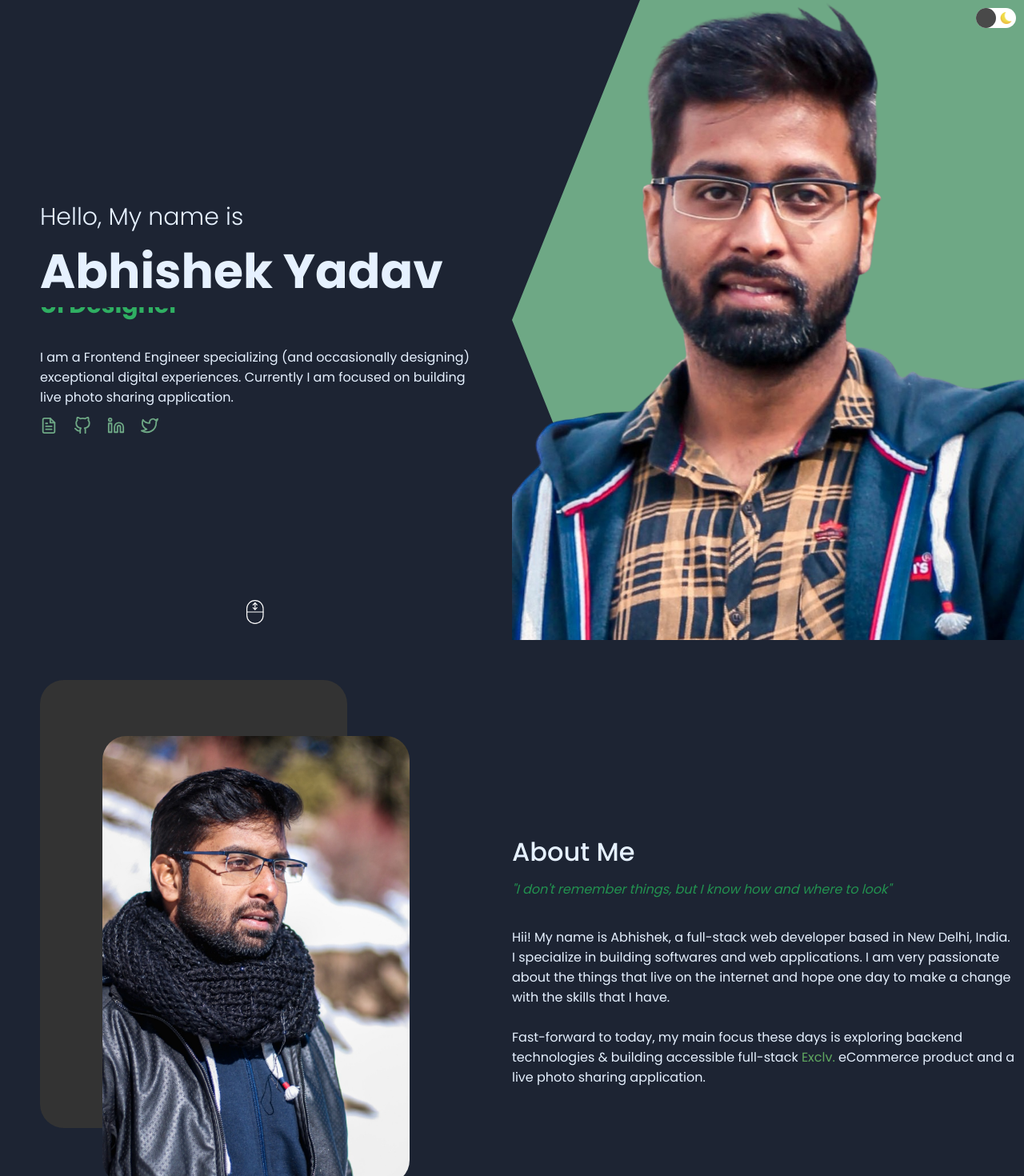
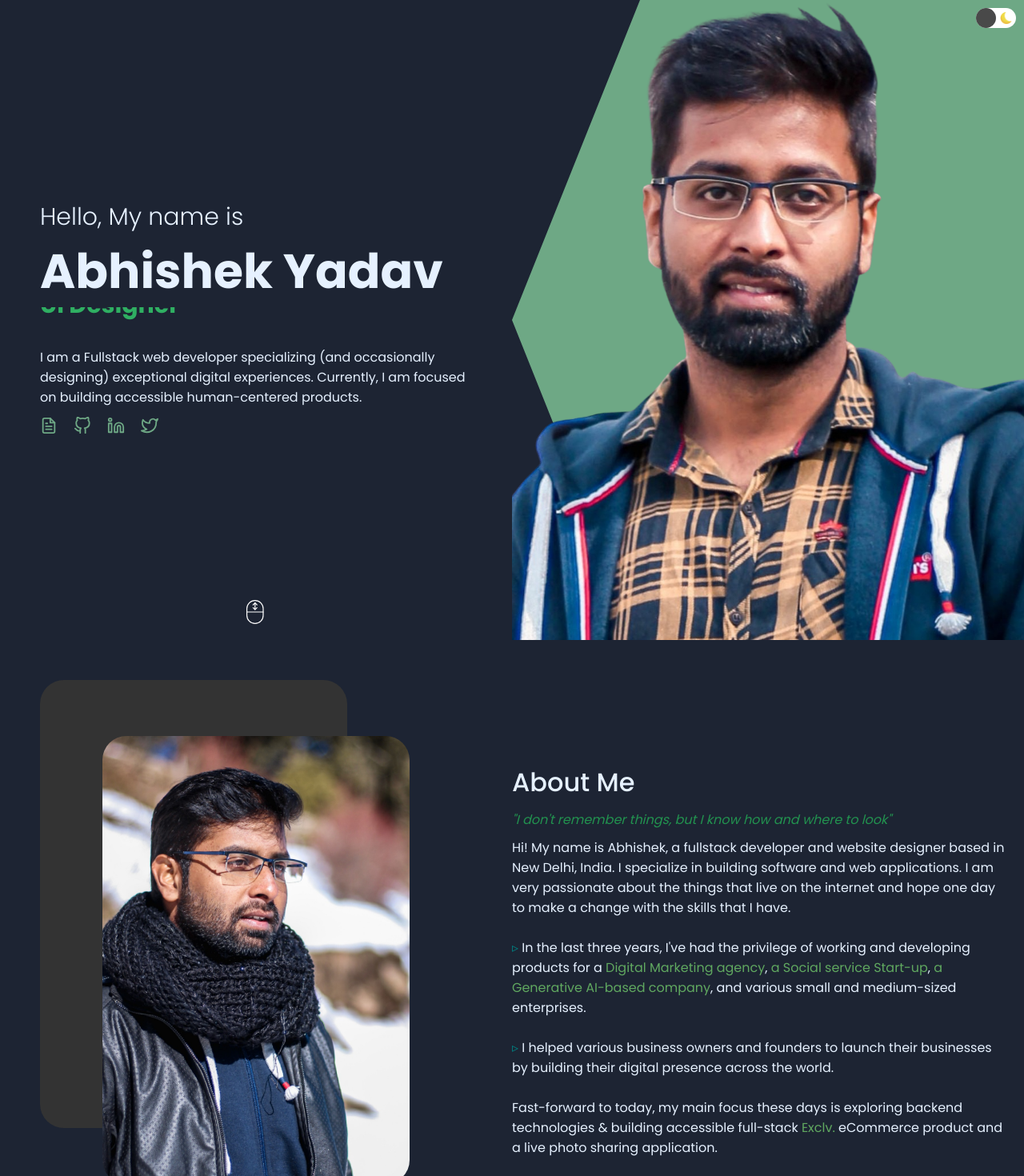
Before and after one commit to codesabhi/abhishek-portfolio, a React (Create React App) app: page / in a window 1280 px wide. Shown: the top 1470 px of the page at 80% size. Built offline with nearby package versions, Linux system fonts and the light colour scheme; a web font is replaced by a local one.

Commit message:
changes updated

```diff
--- a/src/components/about/About.js
+++ b/src/components/about/About.js
@@ -16,9 +16,13 @@ const About = () => {
             <p className="a-sub">
                 "I don't remember things, but I know how and where to look"
             </p>
-            <br/>
+            {/* <br/> */}
             <p className="a-desc">
-            Hii! My name is Abhishek, a full-stack web developer based in New Delhi, India. I specialize in building softwares and web applications. I am very passionate about the things that live on the internet and hope one day to make a change with the skills that I have.<br/><br/>
+            Hi! My name is Abhishek, a fullstack developer and website designer based in New Delhi, India. I specialize in building software and web applications. I am very passionate about the things that live on the internet and hope one day to make a change with the skills that I have.<br/><br/>
+
+            <span ><a style={{color:'teal'}}>▹</a></span> In the last three years, I've had the privilege of working and developing products for a <span><a href= 'https://www.dashclicks.com/' target='_blank' rel="noreferrer" >Digital Marketing agency</a></span>, <span><a>a Social service Start-up</a></span>, <span><a href="https://deepsync.co/" rel="noreferrer" target='_blank'>a Generative AI-based company</a></span>, and various small and medium-sized enterprises.<br/><br/>
+
+            <span><a style={{color:'teal'}}>▹</a></span> I helped various business owners and founders to launch their businesses by building their digital presence across the world.<br/><br/>
 
             Fast-forward to today, my main focus these days is exploring backend technologies & building accessible full-stack <span><a href="https://github.com/codesabhi/fullstack-exclv-ecommerce" target="_blank" rel="noreferrer">Exclv.</a></span> eCommerce product and a live photo sharing application.
 
--- a/src/components/about/about.css
+++ b/src/components/about/about.css
@@ -52,7 +52,9 @@
 
 .a-desc{
     font-weight: 400;
-    margin-right: 10px
+    margin-right: 20px;
+    /* border: 1px solid red; */
+
 }
 
 span a{
--- a/src/components/contact/Contact.js
+++ b/src/components/contact/Contact.js
@@ -56,7 +56,7 @@ const Contact = () => {
         </div>
         <div className="d-right">
           <p className="d-desc">
-            <b>What’s Next?</b> I'm currently looking for any new opportunities,
+            <b>What’s Next?</b> I'm always open to discuss new ideas or any new opportunities,
             my inbox is always open. Whether you have a question or just want to
             say hi, I’ll try my best to get back to you!
           </p>
--- a/src/components/hero/Hero.js
+++ b/src/components/hero/Hero.js
@@ -3,11 +3,13 @@ import "./hero.css";
 import Me from "../../img/portfolio-image2.png";
 import { FiFileText, FiGithub, FiLinkedin, FiTwitter } from "react-icons/fi";
 import { ThemeContext } from "../../context";
+import Contact from "../contact/Contact";
 
 
 const Hero = () => {
   const theme = useContext(ThemeContext);
   const darkMode = theme.state.darkMode;
+
 
   return (
     <div className="i">
@@ -23,8 +25,9 @@ const Hero = () => {
             </div>
           </div>
           <p className="i-desc">
-            I am a Frontend Engineer specializing (and occasionally designing)
-            exceptional digital experiences. Currently I am focused on building live photo sharing application.
+            I am a Fullstack web developer specializing (and occasionally designing)
+            exceptional digital experiences. Currently, I am focused on building accessible human-centered products.<br/>
+            {/* Got a question? Drop me a <span onClick={handleMessage}><a>message</a></span> */}
           </p>
           <div className="i-social">
           <a
```
